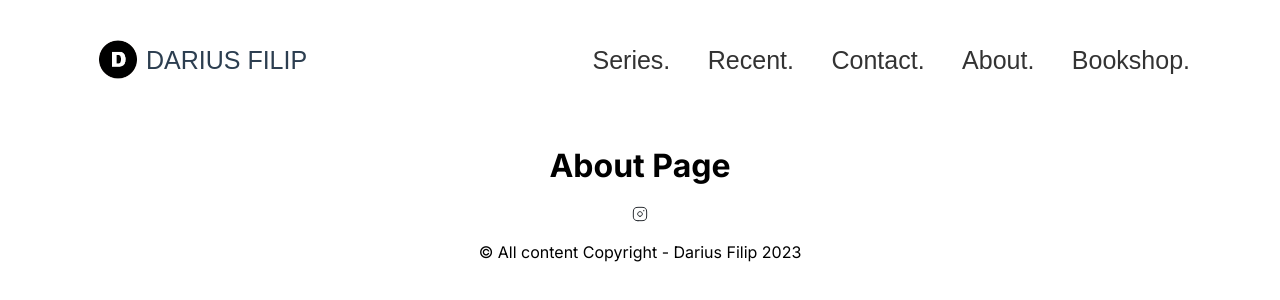
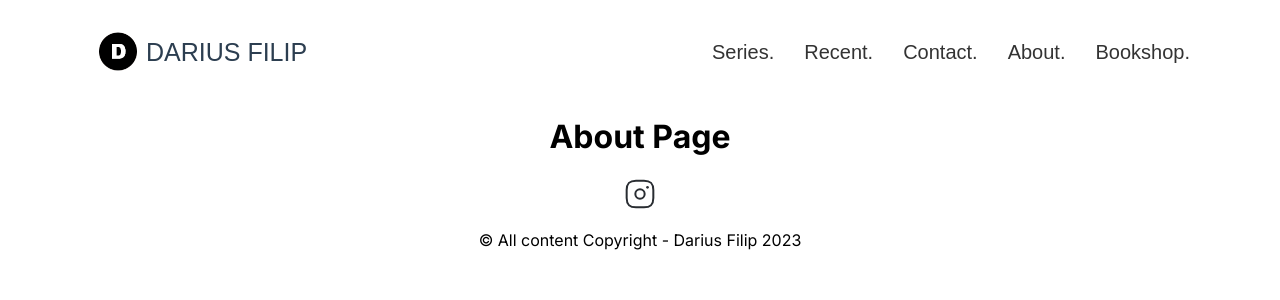
Before and after one commit to danieldraganweb/darius-filip-com-next-app, a Next.js app: page /about in a window 1280 px wide. Shown: the top 300 px of the page. Built offline with nearby package versions, Linux system fonts and the light colour scheme.

Commit message:
add burger menu animation when open

```diff
--- a/app/components/Banner.tsx
+++ b/app/components/Banner.tsx
@@ -21,7 +21,7 @@ function BannerImage() {
       "/main-img-1.jpg",
       "/main-img-3.jpg",
       "/main-img-8.jpg",
-      "/main-img-9.jpg",
+      "/main-img-9.jpeg",
       "/main-img-10.jpg",
     ];
     const images = isDesktop ? imagesDesktop : imagesMobile;
--- a/app/components/InstagramSVG.tsx
+++ b/app/components/InstagramSVG.tsx
@@ -7,8 +7,8 @@ function InstagramSVG() {
     <div className={styles.InstagramSVG}>
       <Link href="https://www.instagram.com/dariusfilip/" target="_blank">
         <svg
-          width="1em"
-          height="1em"
+          width="2em"
+          height="2em"
           viewBox="0 0 24 24"
           fill="none"
           xmlns="http://www.w3.org/2000/svg"
--- a/app/components/Navbar.tsx
+++ b/app/components/Navbar.tsx
@@ -6,7 +6,7 @@ import InstagramSVG from "./InstagramSVG";
 import Header from "./Header";
 import Image from "next/image";
 
-const Navbar = () => {
+const Navbar: React.FC = () => {
   const [menuOpen, setMenuOpen] = useState(false);
 
   const toggleMenu = () => {
@@ -43,6 +43,7 @@ const Navbar = () => {
                   className={styles.burgerMenuButton}
                   onClick={toggleMenu}
                   aria-label="Toggle Menu"
+                  aria-expanded={menuOpen ? "true" : "false"}
                 >
                   <svg
                     fill="var(--button-color)"
@@ -84,27 +85,47 @@ const Navbar = () => {
               }`}
             >
               <li>
-                <Link href="/series" onClick={() => setMenuOpen(false)}>
+                <Link
+                  key="series"
+                  href="/series"
+                  onClick={() => setMenuOpen(false)}
+                >
                   Series.
                 </Link>
               </li>
               <li>
-                <Link href="/recent" onClick={() => setMenuOpen(false)}>
+                <Link
+                  key="recent"
+                  href="/recent"
+                  onClick={() => setMenuOpen(false)}
+                >
                   Recent.
                 </Link>
               </li>
               <li>
-                <Link href="/contact" onClick={() => setMenuOpen(false)}>
+                <Link
+                  key="contact"
+                  href="/contact"
+                  onClick={() => setMenuOpen(false)}
+                >
                   Contact.
                 </Link>
               </li>
               <li>
-                <Link href="/about" onClick={() => setMenuOpen(false)}>
+                <Link
+                  key="about"
+                  href="/about"
+                  onClick={() => setMenuOpen(false)}
+                >
                   About.
                 </Link>
               </li>
               <li>
-                <Link href="/bookshop" onClick={() => setMenuOpen(false)}>
+                <Link
+                  key="bookshop"
+                  href="/bookshop"
+                  onClick={() => setMenuOpen(false)}
+                >
                   Bookshop.
                 </Link>
               </li>
--- a/app/globals.scss
+++ b/app/globals.scss
@@ -21,8 +21,8 @@ body {
   font-family: $primary-font;
   font-size: 1.6rem; // This sets the base font-size to be 16px
   line-height: 1.6;
-  color: #333;
-  background-color: #fff;
+  color: $secondary-color;
+  background-color: $primary-color;
 }
 
 h1, h2, h3, h4, h5, h6 {
--- a/app/styles/components/Navbar.module.scss
+++ b/app/styles/components/Navbar.module.scss
@@ -13,7 +13,7 @@
   width: 100%;
   max-width: 1100px;
   flex-basis: 100%;
-  padding-bottom: 1em;
+  padding-bottom: 0.5em;
   padding-top: 0.5em;
 
   .logo {
@@ -43,7 +43,7 @@
     justify-content: space-between;
     align-items: center;
     list-style: none;
-    font-size: $font-size-normal;
+    font-size: $font-size-small;
 
 
 
@@ -64,7 +64,7 @@
       align-items: center;
       list-style: none;
       // margin-bottom: 5em;
-      margin-top: 3.2em;
+      margin-top: 2.5em;
       border-radius: 0.5em;
       padding-left: 1em;
       padding-right: 1em;
@@ -109,9 +109,7 @@
       justify-content: flex-end;
       align-items: center;
       flex-basis: 15%;
-      position:relative;
-
-
+      position: relative;
     }
 
     .burgerMenu {
@@ -125,9 +123,10 @@
       padding: 0;
       font-size: 1rem;
       margin: 0 auto;
+      border: 2px solid $primary-color;
     }
 
-    .burgerMenuButton{
+    .burgerMenuButton {
       display: flex;
       flex-direction: row;
       justify-content: center;
@@ -139,6 +138,33 @@
       font-size: 0.1rem;
       padding: 0.5em;
       border: none;
+    }
+
+    .lineTop,
+    .lineMiddle,
+    .lineBottom {
+      fill: var(--button-color);
+      transition: transform 0.3s ease-in-out, opacity 0.3s ease-in-out;
+    }
+
+    .lineTop {
+      transform-origin: 0.125rem -0.125rem;
+    }
+
+    .lineBottom {
+      transform-origin: 0.125rem -0.125rem;
+    }
+
+    .burgerMenuButton[aria-expanded="true"] .lineTop {
+      transform: rotate(45deg) translate(1.50rem, -0.80rem);
+    }
+
+    .burgerMenuButton[aria-expanded="true"] .lineMiddle {
+      opacity: 0;
+    }
+
+    .burgerMenuButton[aria-expanded="true"] .lineBottom {
+      transform: rotate(-45deg) translate(-3rem, -0.80rem);
     }
 
     .navLinks {
@@ -168,19 +194,3 @@
       font-size: $font-size-normal;
       text-decoration: none;
     }
-
-  //   .InstagramSVG{
-  //     margin-left: 1em;
-  //     margin: 0 auto;
-  //     fill: $secondary-color;
-  //     transition: all 0.2s ease-in-out;
-  //     &:hover{
-  //       fill: $primary-color;
-  //     }
-  //     a{
-  //       text-decoration: none;
-  //       color: $primary-text-color;
-  //       display: flex;
-  //     }
-  //   }
-  // }
```
